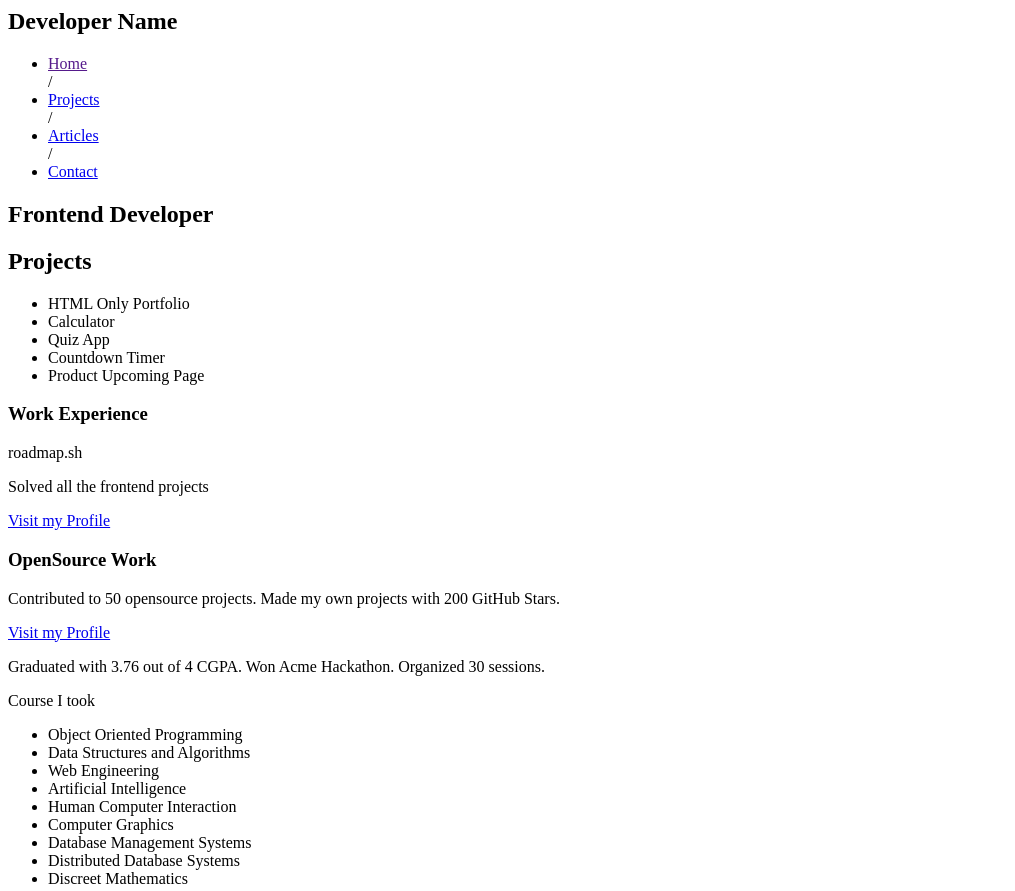
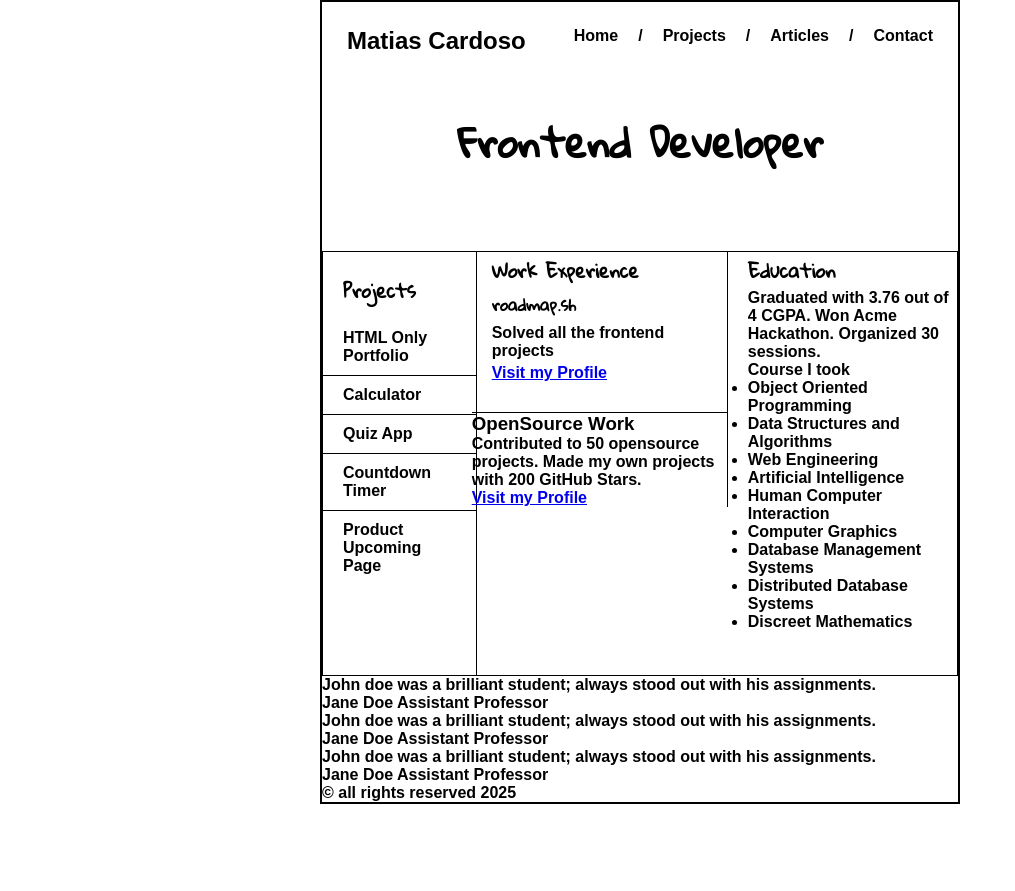
Before and after one commit to MatiasCardoso4/Personal-Portfolio, a plain HTML site: page index.html in a window 1280 px wide. Shown: the top 891 px of the page, without its empty margins (0-1015 px from the left). After the commit the page ends 804 px from the top, so only its background shows below. Drawn offline with Linux system fonts and the light colour scheme.

Commit message:
Refactor HTML structure and add CSS styling for improved layout and design

```diff
--- a/index.html
+++ b/index.html
@@ -1,5 +1,5 @@
-<DOCTYPE html>
-  <html>
+<!DOCTYPE html>
+  <html lang="en">
     <head>
       <meta charset="utf-8" />
       <meta name="viewport" content="width=device-width" />
@@ -15,12 +15,13 @@
         content=""
       />
       <meta property="og:url" content="" />
+      <link rel="stylesheet" href="./style.css" />
       <title>Basic HTML Website</title>
     </head>
     <body>
       <main>
         <header>
-          <h2>Developer Name</h2>
+          <h2>Matias Cardoso</h2>
           <nav>
             <ul>
               <li><a href="">Home</a></li>
@@ -34,11 +35,11 @@
           </nav>
         </header>
 
-        <section id="home">
-          <h1>Frontend Developer</h1>
+        <h1 class="page-title">Frontend Developer</h1>
+      <section class="info">
 
-        <sidebar id="projects">
-          <h2>Projects</h2>
+        <sidebar class="projects">
+          <h3 class="projects-title">Projects</h3>
           <ul>
             <li>HTML Only Portfolio</li>
             <li>Calculator</li>
@@ -48,14 +49,14 @@
           </ul>
         </sidebar>
         <section class="experience">
-          <div>
-            <h3>Work Experience</h3>
+          <div class="first-job">
+            <h3 class="experience-title">Work Experience</h3>
             <p>roadmap.sh</p>
             <p>Solved all the frontend projects</p>
             <span><a href="#">Visit my Profile</a></span>
           </div>
-          <div>
-            <h3>OpenSource Work</h3>
+          <div class="second-job">
+            <h3 class="second-job-name">OpenSource Work</h3>
             <p>
               Contributed to 50 opensource projects. Made my own projects with
               200 GitHub Stars.
@@ -64,6 +65,7 @@
           </div>
         </section>
         <section class="education">
+          <h3 class="education-title">Education</h3>
           <p>
             Graduated with 3.76 out of 4 CGPA. Won Acme Hackathon. Organized 30
             sessions.
@@ -84,7 +86,9 @@
           </p>
         </section>
 
-        <section class="reviews">
+
+      </section>
+        <footer>  <section class="reviews">
           <article>
             <p>John doe was a brilliant student; always stood out with his assignments.</p>
             <span>Jane Doe Assistant Professor</span>
@@ -97,10 +101,7 @@
             <p>John doe was a brilliant student; always stood out with his assignments.</p>
             <span>Jane Doe Assistant Professor</span>
           </article>
-        </section>
-      </section>
-        <footer>&#169 all rights reserved 2025</footer>
+        </section> &#169 all rights reserved 2025</footer>
       </main>
     </body>
-  </html></DOCTYPE
->
+  </html>
--- /dev/null
+++ b/style.css
@@ -0,0 +1,153 @@
+@import url('https://fonts.googleapis.com/css2?family=Gloria+Hallelujah&display=swap');
+
+
+* {
+  margin: 0;
+  padding: 0;
+  box-sizing: border-box;
+}
+
+body {
+  min-height: 100vh;
+  display: flex;
+  align-items: center;
+  flex-direction: column;
+  font-family: Arial, Helvetica, sans-serif;
+  font-weight: 600;
+}
+
+
+header {
+  display: flex;
+  justify-content: space-between;
+  height: 100px;
+  padding: 25px;
+}
+
+
+header>nav>ul {
+  display: flex;
+  list-style: none;
+  gap: 20px;
+
+}
+
+header>nav>ul>li>a {
+  text-decoration: none;
+  color: #000;
+}
+
+
+
+h1 {
+  text-align: center;
+  font-size: 40px;
+}
+
+main {
+  width: 50%;
+  border: 2px solid black;
+  min-height: 100vh;
+}
+
+.page-title,
+.projects-title,
+.experience-title,
+.education-title {
+  font-family: 'Gloria Hallelujah', cursive;
+}
+
+.info {
+  display: flex;
+  justify-content: space-between;
+  margin-top: 70px;
+  height: 100%;
+  border: 1px solid black;
+}
+
+
+.projects {
+  display: flex;
+  flex-direction: column;
+  justify-content: center;
+  width: 12vw;
+  border-right: 1px solid black;
+}
+
+
+.projects .projects-title {
+  padding-left: 20px;
+  padding-top: 20px;
+}
+
+
+.projects>ul {
+  display: flex;
+  flex-direction: column;
+  justify-content: center;
+  list-style: none;
+  gap: 10px;
+}
+
+.projects>ul>li:first-child {
+  margin-top: 20px;
+}
+
+
+
+.projects>ul>li {
+  border-bottom: 1px solid black;
+  padding: 0 20px 10px
+}
+
+.projects>ul>li:last-child {
+  border: none;
+  margin-bottom: 90px;
+}
+
+
+.experience {
+  display: flex;
+  flex-direction: column;
+  justify-content: space-evenly;
+  width: 20vw;
+  height: 100%;
+  border-right: 1px solid black;
+  margin-left: -25px;
+}
+
+.experience > .first-job:first-child {
+  border-bottom: 1px solid black;
+}
+
+.experience > div {
+  display: flex;
+  flex-direction: column;
+
+}
+
+
+.experience > .first-job {
+
+padding-left: 20px;
+padding-bottom: 30px;
+}
+
+
+.experience > .first-job > p {
+  margin-bottom: 4px;
+}
+
+.experience .first-job p:nth-child(2) {
+  font-family: 'Gloria Hallelujah', cursive;
+}
+
+
+
+.experience .second-job {
+height: 33%;
+}
+
+.education {
+  width: 33%;
+}
```
